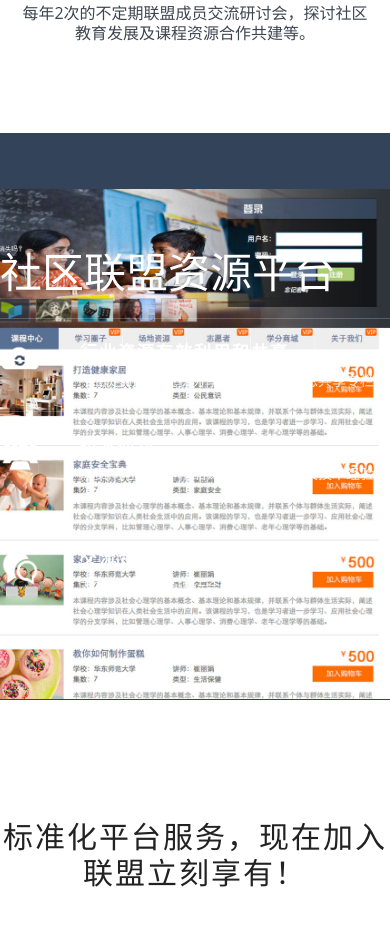
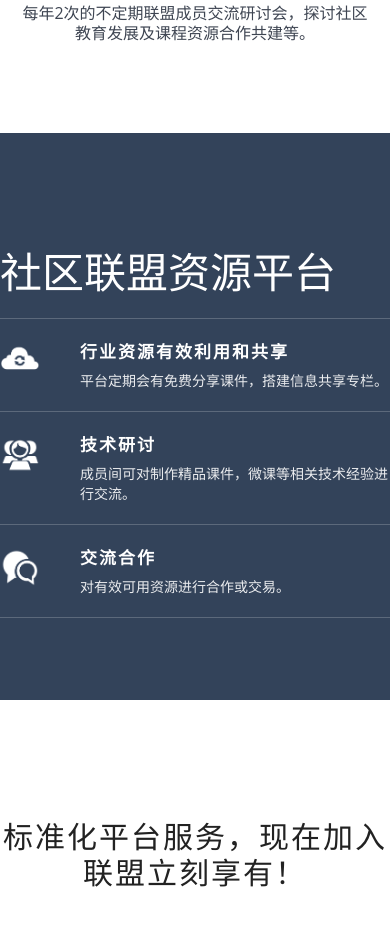
Before and after one commit to lanvige/curiosity, a plain HTML site: page index.html in a window 390 px wide. Shown: the part 1594-2519 px from the top of the page. Drawn offline with Linux system fonts and the light colour scheme.

Commit message:
update with hidden when lx sceen

```diff
--- a/css/web.css
+++ b/css/web.css
@@ -173,13 +173,25 @@ hr {
   background:#33435a;
   background-size:cover;
 }
+
 #products .bg {
   background:no-repeat;
   background-image:url(/images/screenshot.png);
   background-position:right bottom;
   background-size:auto 90%;
-  padding:60px 0
+  padding:40px 0
 }
+
+@media screen and (max-width:1024px) {
+  #products .bg {
+    background:no-repeat;
+    background-image:none;
+    background-position:right bottom;
+    background-size:auto 10%;
+    padding:60px 0
+  }
+}
+
 #products h2, #products h3, #products p {
   color:#fff;
   text-align:left
```
